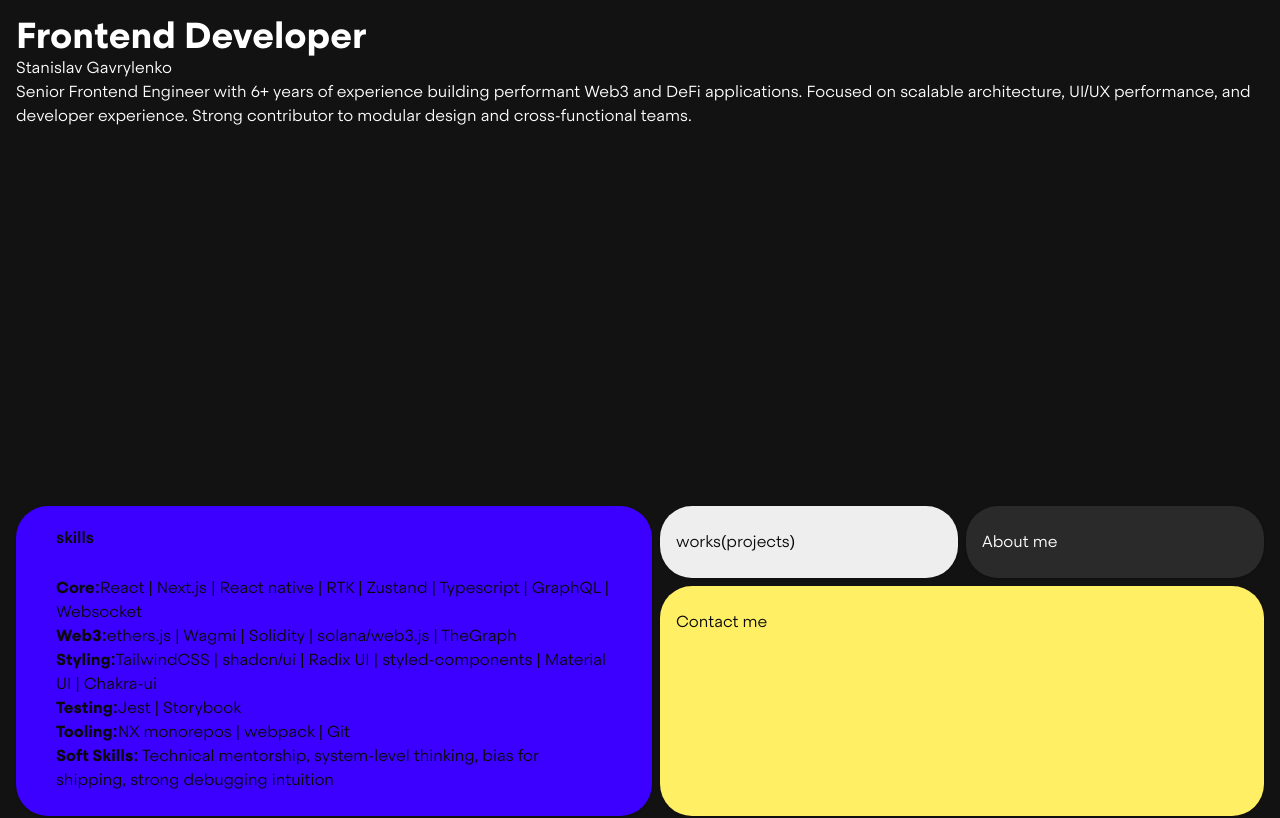
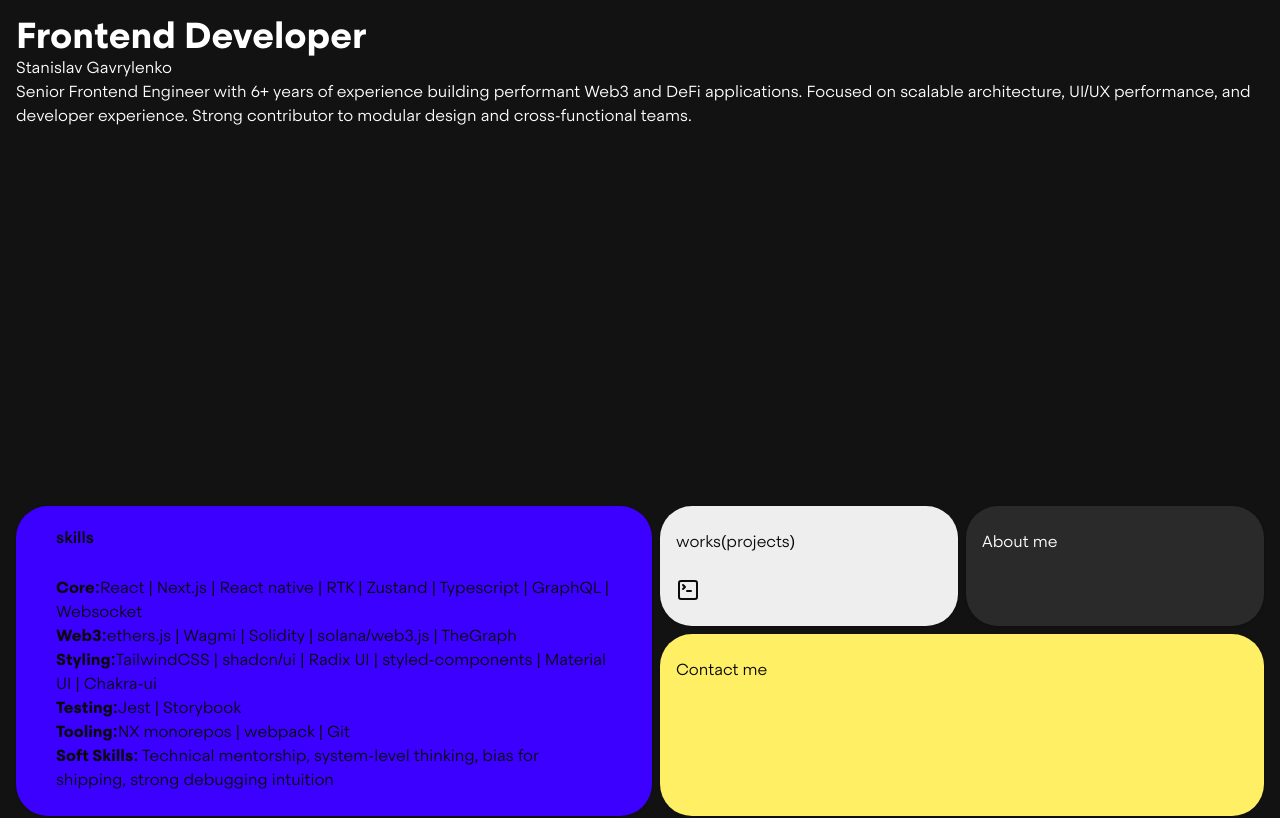
Before and after one commit to Stasn13/Portfolio, a Next.js app: page / in a window 1280 px wide. Shown: the top 818 px of the page. Built offline with nearby package versions, Linux system fonts and the light colour scheme.

Commit message:
add icon

```diff
--- a/src/app/page.tsx
+++ b/src/app/page.tsx
@@ -1,5 +1,6 @@
 import { Card, CardContent, CardHeader, CardTitle } from "@/components/ui/card";
 import { projects } from "@/constants/projects";
+import { SquareTerminal } from "lucide-react";
 
 export default function Home() {
   return (
@@ -56,6 +57,7 @@ export default function Home() {
             <div className="flex gap-2">
               <Card className="flex-1 border-none bg-background-card-2 rounded-4xl">
                 works(projects)
+                <SquareTerminal />
               </Card>
               <Card className="flex-1 text-white border-none bg-background-card-3 rounded-4xl">
                 About me
@@ -72,7 +74,7 @@ export default function Home() {
           <h2>Works</h2>
         </Card>
         {projects.map((project) => (
-          <div className="flex gap-2">
+          <div className="flex gap-2" key={project.name}>
             <Card className="bg-background-card-3">
               <CardTitle>{project.name}</CardTitle>
             </Card>
```
